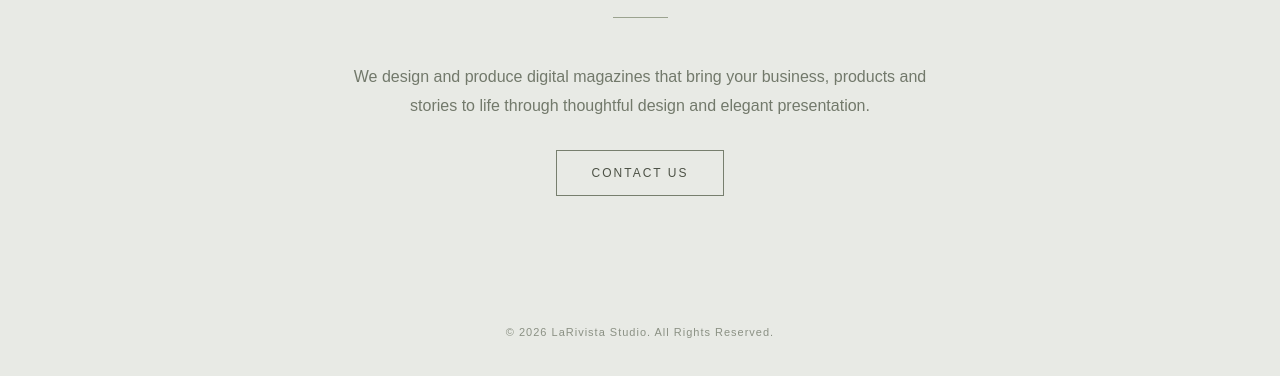
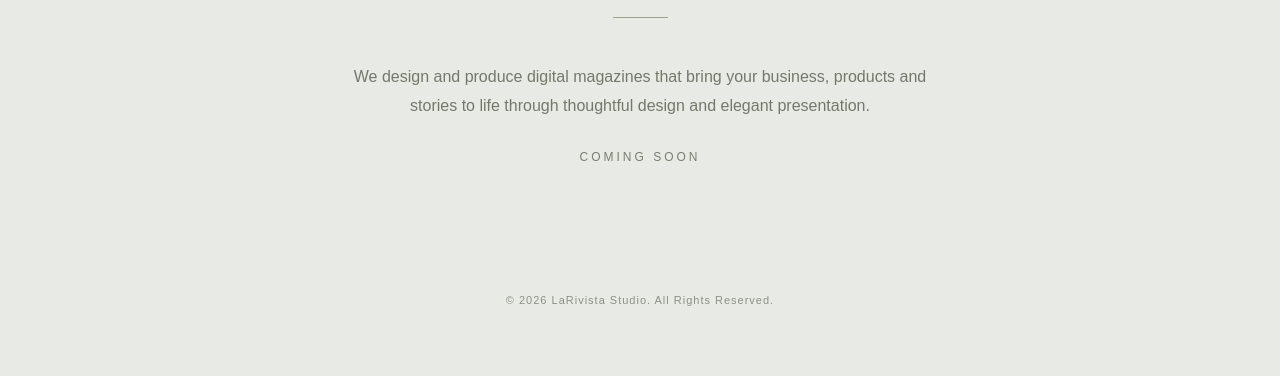
Before and after one commit to AramCz/LaRivista, a plain HTML site: page index.html in a window 1280 px wide. Shown: the part 416-792 px from the top of the page. Drawn offline with Linux system fonts and the light colour scheme.

Commit message:
Update index.html

```diff
--- a/index.html
+++ b/index.html
@@ -68,22 +68,13 @@
             margin: 45px auto;
         }
 
-        .contact {
-            display: inline-block;
-            padding: 15px 35px;
-            border: 1px solid #777f6e;
-            color: #4d5246;
-            text-decoration: none;
+        .coming-soon {
+            margin-top: 10px;
             font-family: Arial, sans-serif;
             font-size: 12px;
-            letter-spacing: 2px;
+            letter-spacing: 3px;
             text-transform: uppercase;
-            transition: 0.3s;
-        }
-
-        .contact:hover {
-            background: #4d5246;
-            color: white;
+            color: #777f6e;
         }
 
         footer {
@@ -121,9 +112,7 @@
             to life through thoughtful design and elegant presentation.
         </p>
 
-        <a class="contact" href="mailto:">
-            Contact Us
-        </a>
+        <div class="coming-soon">Coming Soon</div>
     </main>
 
     <footer>
```
